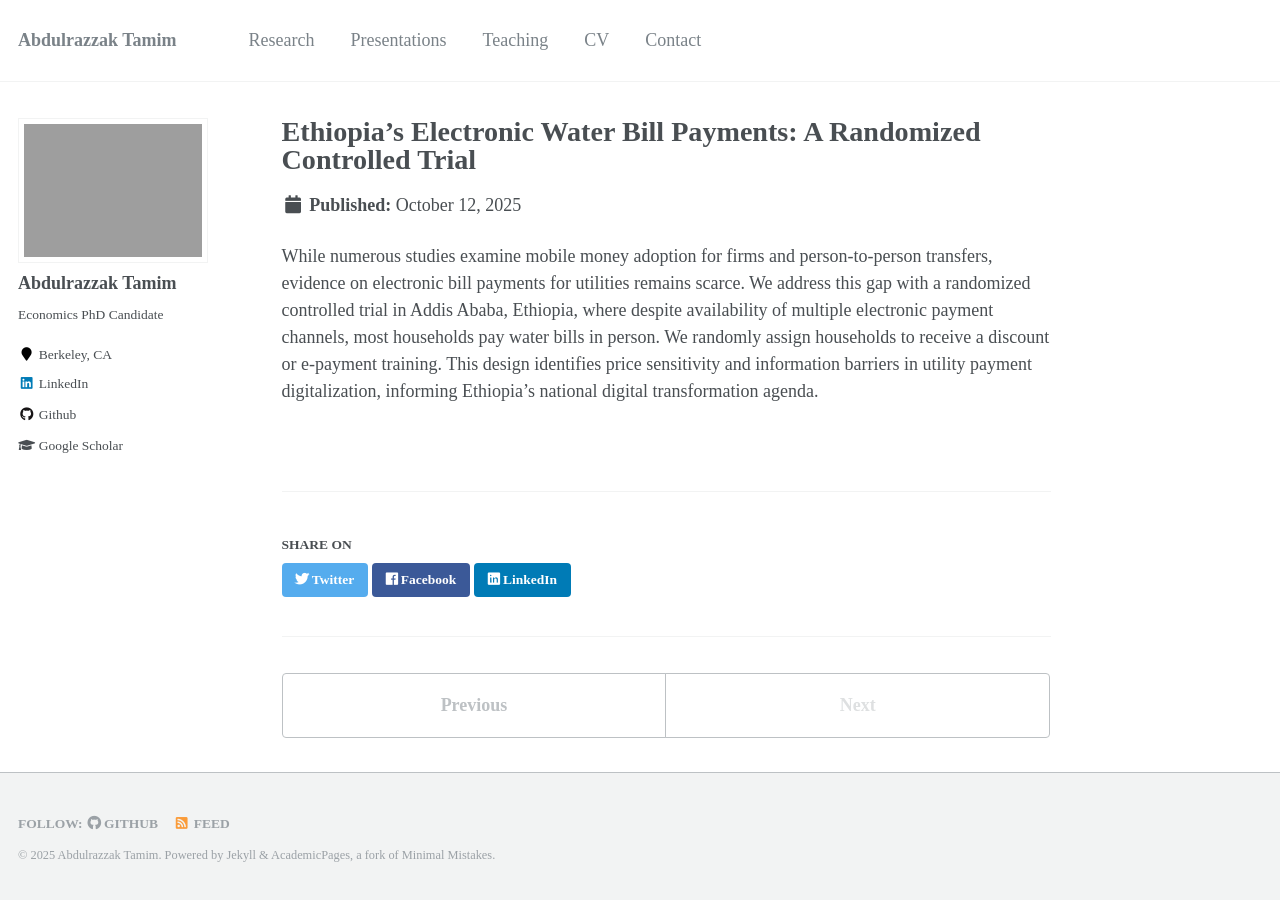
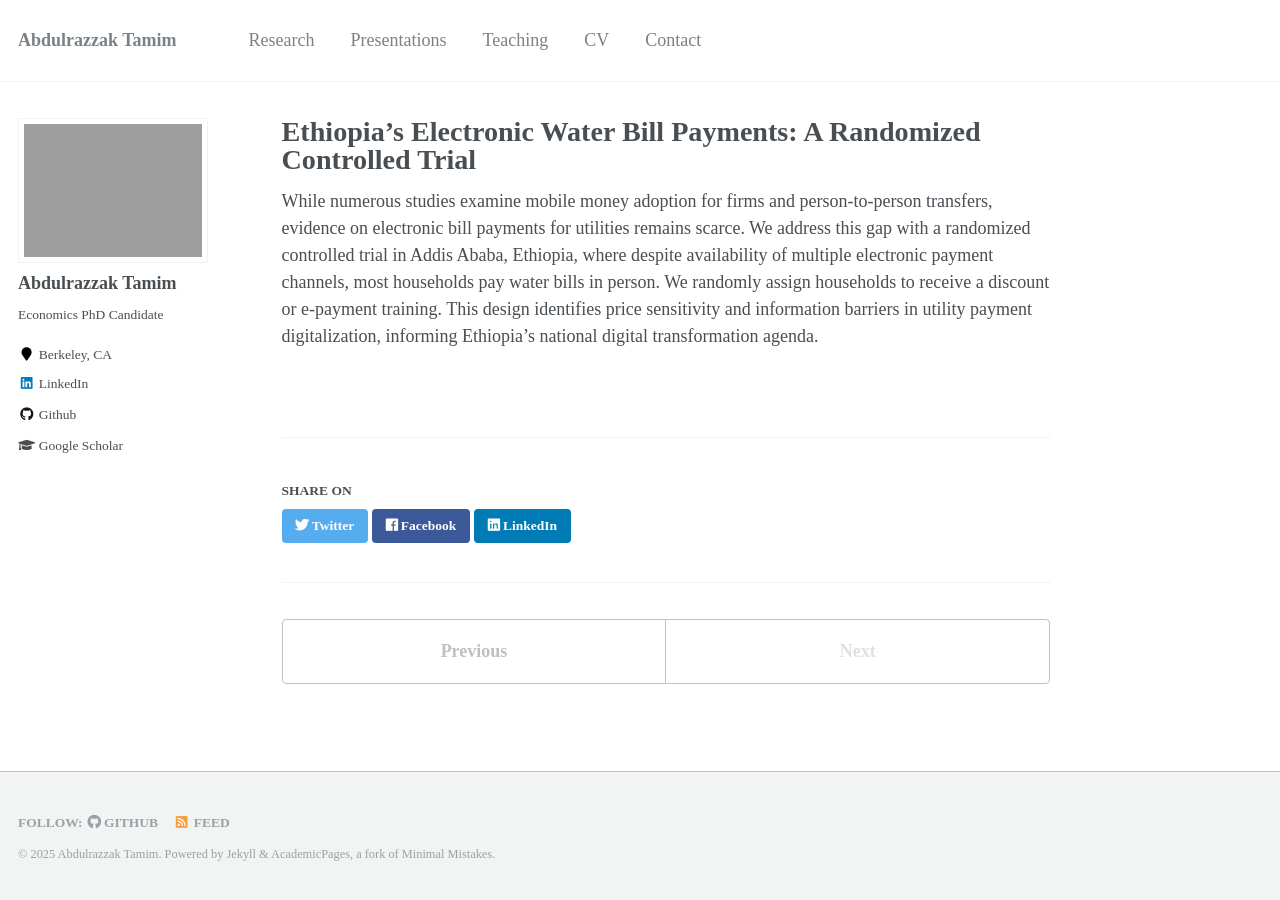
Before and after one commit to AbdulrazzakTamim/abdulrazzaktamim.github.io, a Jekyll site: the page built from _publications/paper4.md, in a window 1280 px wide. Built offline with Jekyll 4.4.1, drawn with Linux system fonts in a browser that asks for light colours; comment, search, counter and statistics services are not loaded; a file with an impossible date is left out.

Commit message:
Refactor date and venue display logic in single.html

```diff
--- a/_layouts/single.html
+++ b/_layouts/single.html
@@ -34,13 +34,17 @@
           <p class="page__date"><strong><i class="fa fa-fw fa-calendar" aria-hidden="true"></i> {{ site.data.ui-text[site.locale].date_label | default: "Published:" }}</strong> <time datetime="{{ page.modified | date: "%Y-%m-%d" }}">{{ page.modified | date: "%B %d, %Y" }}</time></p>
         {% endif %}
 
-        {% if page.collection == 'teaching' %}
-          <p> {{ page.type }}, <i>{{ page.venue }}</i>, {{ page.date | default: "1900-01-01" | date: "%Y" }} </p>
-       {% elsif page.venue != "" and page.venue and page.date %}
-          <p>Published in <i>{{ page.venue }}</i>, {{ page.date | default: "1900-01-01" | date: "%Y" }} </p>
-        {% elsif page.date %}
-          <p class="page__date"><strong><i class="fa fa-fw fa-calendar" aria-hidden="true"></i> {{ site.data.ui-text[site.locale].date_label | default: "Published:" }}</strong> <time datetime="{{ page.date | date_to_xmlschema }}">{{ page.date | default: "1900-01-01" | date: "%B %d, %Y" }}</time></p>
-        {% endif %}
+
+        {% unless page.status == "wip" %}
+          {% if page.collection == 'teaching' %}
+          <p>{{ page.type }}, <i>{{ page.venue }}</i>, {{ page.date | date: "%Y" }}</p>
+          {% elsif page.venue and page.venue != "" and page.date %}
+          <p>Published in <i>{{ page.venue }}</i>, {{ page.date | date: "%Y" }}</p>
+          {% elsif page.date %}
+          <p class="page__date"><strong>Published:</strong> <time datetime="{{ page.date | date_to_xmlschema }}">{{ page.date | date: "%B %d, %Y" }}</time></p>
+          {% endif %}
+        {% endunless %}
+
 
 
         {% if page.citation and page.paperurl %}
```
